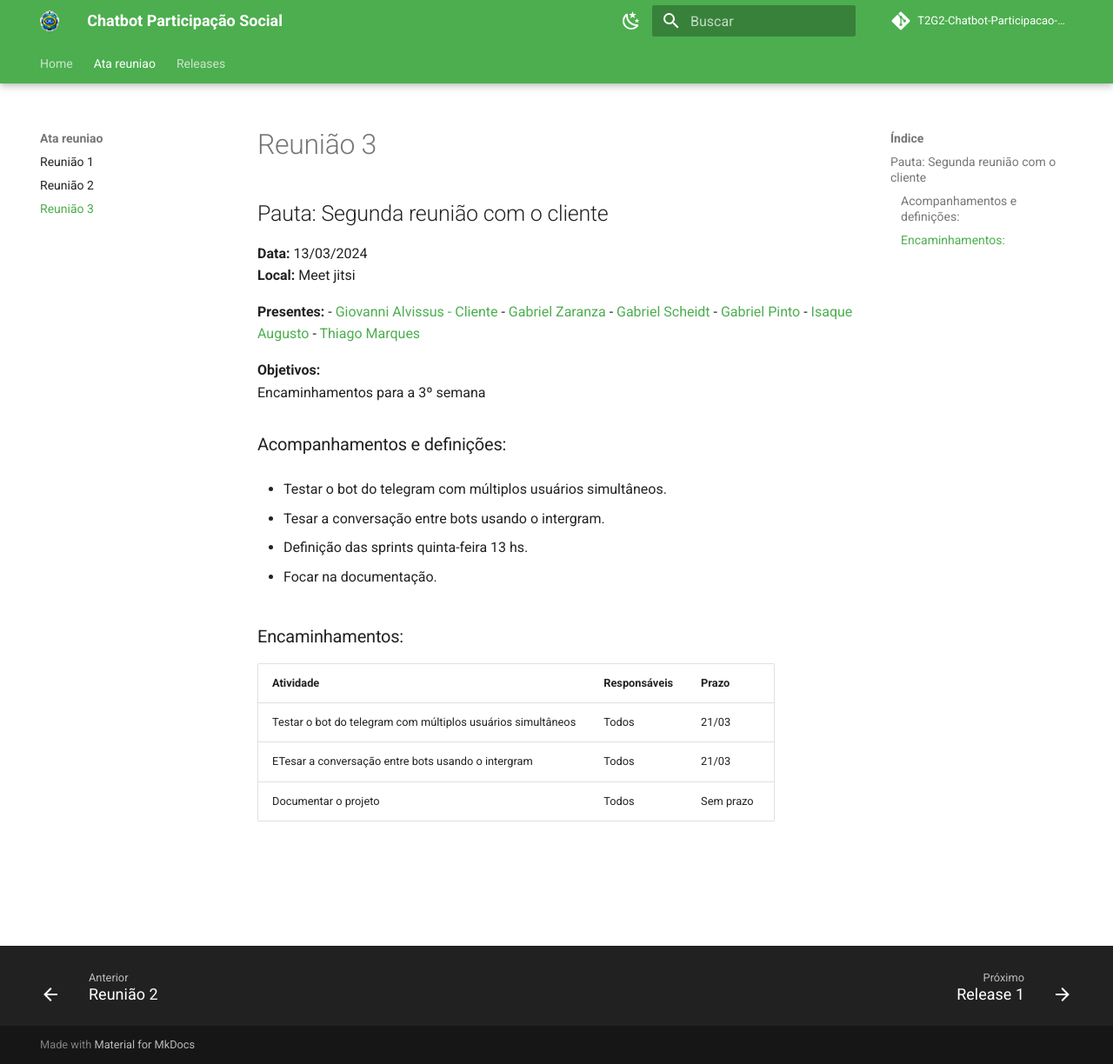
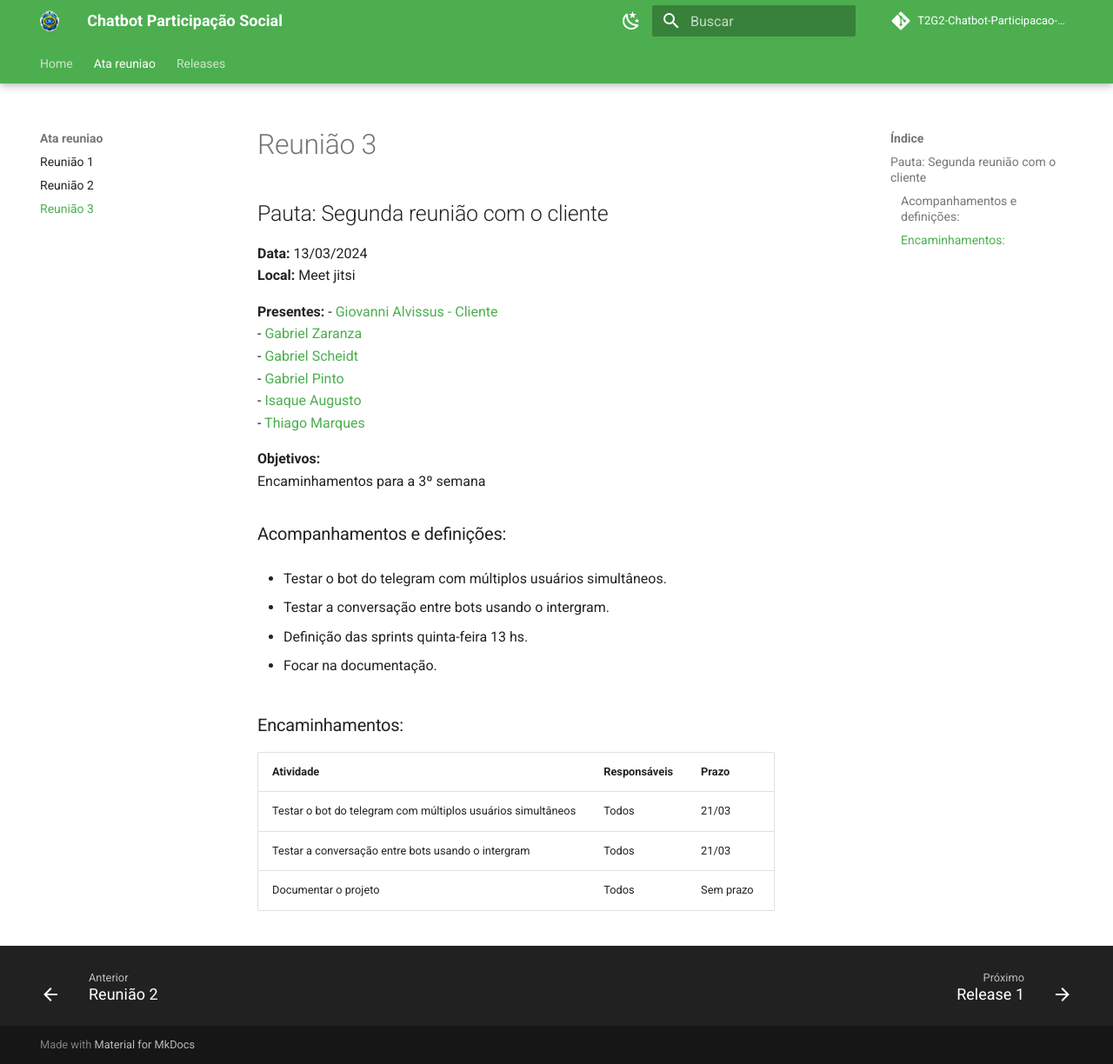
Before and after one commit to ResidenciaTICBrisa/T2G2-Chatbot-Participacao-Social, an MkDocs documentation site: the page built from docs/ata_reuniao/reuniao_03.md, in a window 1280 px wide and 1224 px high. Shown: the whole window at 87% size. Built offline with MkDocs 1.6.1 and Material for MkDocs 9.7.7, drawn with Linux system fonts in a browser that asks for light colours; comment, search, counter and statistics services are not loaded.

Commit message:
adicionando ata da reuniao 03 corrigida

```diff
--- a/docs/ata_reuniao/reuniao_03.md
+++ b/docs/ata_reuniao/reuniao_03.md
@@ -6,12 +6,12 @@
 **Local:** Meet jitsi
 
 **Presentes:**
-- [Giovanni Alvissus - Cliente](https://github.com/giovanni1106)
-- [Gabriel Zaranza](https://github.com/GZaranza)
-- [Gabriel Scheidt](https://github.com/Gxaite)
-- [Gabriel Pinto](https://github.com/GabrielSPinto)
-- [Isaque Augusto](https://github.com/seraphritt)
-- [Thiago Marques](https://github.com/ThiagoMarquesAeroespacial)
+- [Giovanni Alvissus - Cliente](https://github.com/giovanni1106)<br>
+- [Gabriel Zaranza](https://github.com/GZaranza)<br>
+- [Gabriel Scheidt](https://github.com/Gxaite)<br>
+- [Gabriel Pinto](https://github.com/GabrielSPinto)<br>
+- [Isaque Augusto](https://github.com/seraphritt)<br>
+- [Thiago Marques](https://github.com/ThiagoMarquesAeroespacial)<br>
 
 **Objetivos:**
 Encaminhamentos para a 3º semana
@@ -20,7 +20,7 @@ Encaminhamentos para a 3º semana
 
 - Testar o bot do telegram com múltiplos usuários simultâneos.
 
-- Tesar a conversação entre bots usando o intergram.
+- Testar a conversação entre bots usando o intergram.
 
 - Definição das sprints quinta-feira 13 hs.
 
@@ -31,5 +31,5 @@ Encaminhamentos para a 3º semana
 | Atividade                            | Responsáveis | Prazo   |
 |--------------------------------------|--------------|---------|
 | Testar o bot do telegram com múltiplos usuários simultâneos  | Todos     | 21/03   |
-| ETesar a conversação entre bots usando o intergram| Todos      | 21/03   |
+| Testar a conversação entre bots usando o intergram| Todos      | 21/03   |
 | Documentar o projeto                | Todos        | Sem prazo |
```
